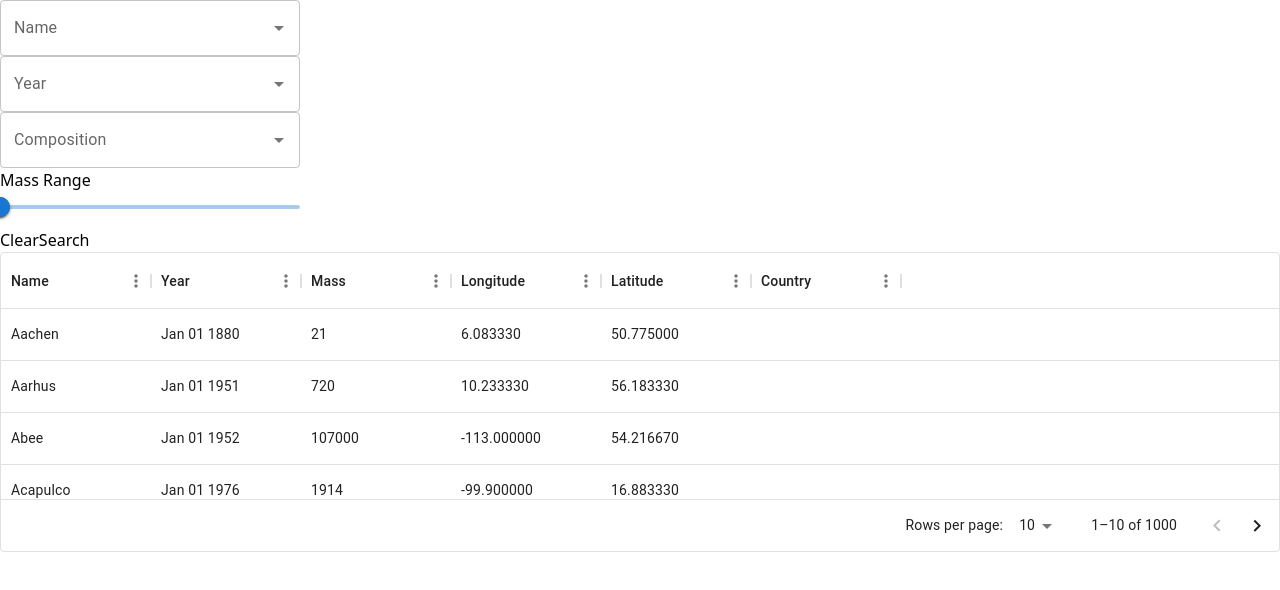
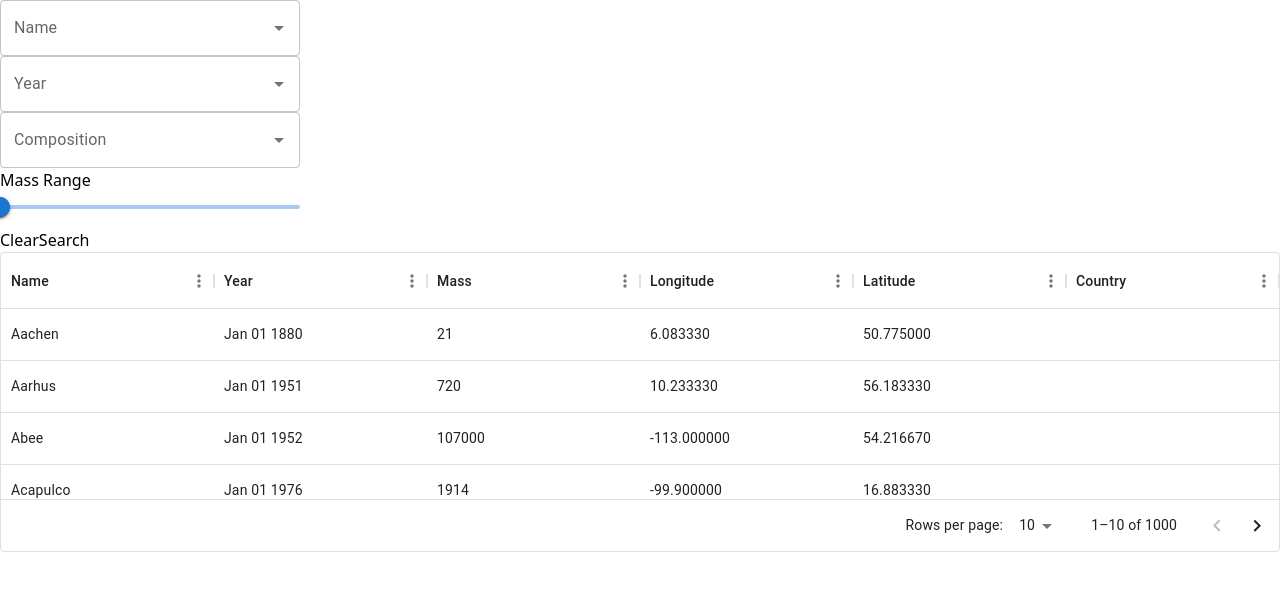
Before and after one commit to chingu-voyages/v45-tier2-team-16, a React (Vite) app in the folder fireball/: page / in a window 1280 px wide. Shown: the top 590 px of the page. Built offline with nearby package versions, Linux system fonts and the light colour scheme; no server answers.

Commit message:
fixing fetching error

```diff
--- a/fireball/src/components/Table.tsx
+++ b/fireball/src/components/Table.tsx
@@ -9,12 +9,12 @@ interface Props {
 }
 
 const columns: GridColDef[] = [
-  { field: 'name', headerName: 'Name', minWidth: 150},
-  { field: 'year', headerName: 'Year', minWidth: 150},
-  { field: 'mass', headerName: 'Mass', minWidth: 150},
-  { field: 'reclong', headerName: 'Longitude', minWidth: 150},
-  { field: 'reclat', headerName: 'Latitude', minWidth: 150},
-  { field: 'country', headerName: 'Country', minWidth: 150},
+  { field: 'name', headerName: 'Name', minWidth: 100, flex: 1},
+  { field: 'year', headerName: 'Year', minWidth: 150, flex: 1},
+  { field: 'mass', headerName: 'Mass', minWidth: 100, flex: 1},
+  { field: 'reclong', headerName: 'Longitude', minWidth: 150, flex: 1},
+  { field: 'reclat', headerName: 'Latitude', minWidth: 150, flex: 1},
+  { field: 'country', headerName: 'Country', minWidth: 150, flex: 1},
 ];
 
 
@@ -23,18 +23,19 @@ const Table = ({data}: Props) => {
   const [loading, setLoading] = useState(true);
   const [rows, setRows] = useState<rowTypes[]>([])
 
-  const getCountryName = useCallback(async (lat: string, long: string) => {
+  const getCountryName = async (lat: string, long: string) => {
     const reverse = await fetch(`https://api.radar.io/v1/geocode/reverse?coordinates=${lat},${long}`, {
       method: 'GET',
       headers: {
         "Authorization": "prj_test_pk_6fc2d214cd3c695938a5710decec25a2d23f5674"
-      }
+      },
+      cache: 'force-cache'
     }).then(async data => {
       const res = await data.json();
-      return res.addresses.pop().country
+      return res?.addresses?.pop()?.country
     }).catch(err => console.log(err));
     return reverse
-  }, [])
+  }
 
   useEffect(() => {
     setLoading(true);
```
